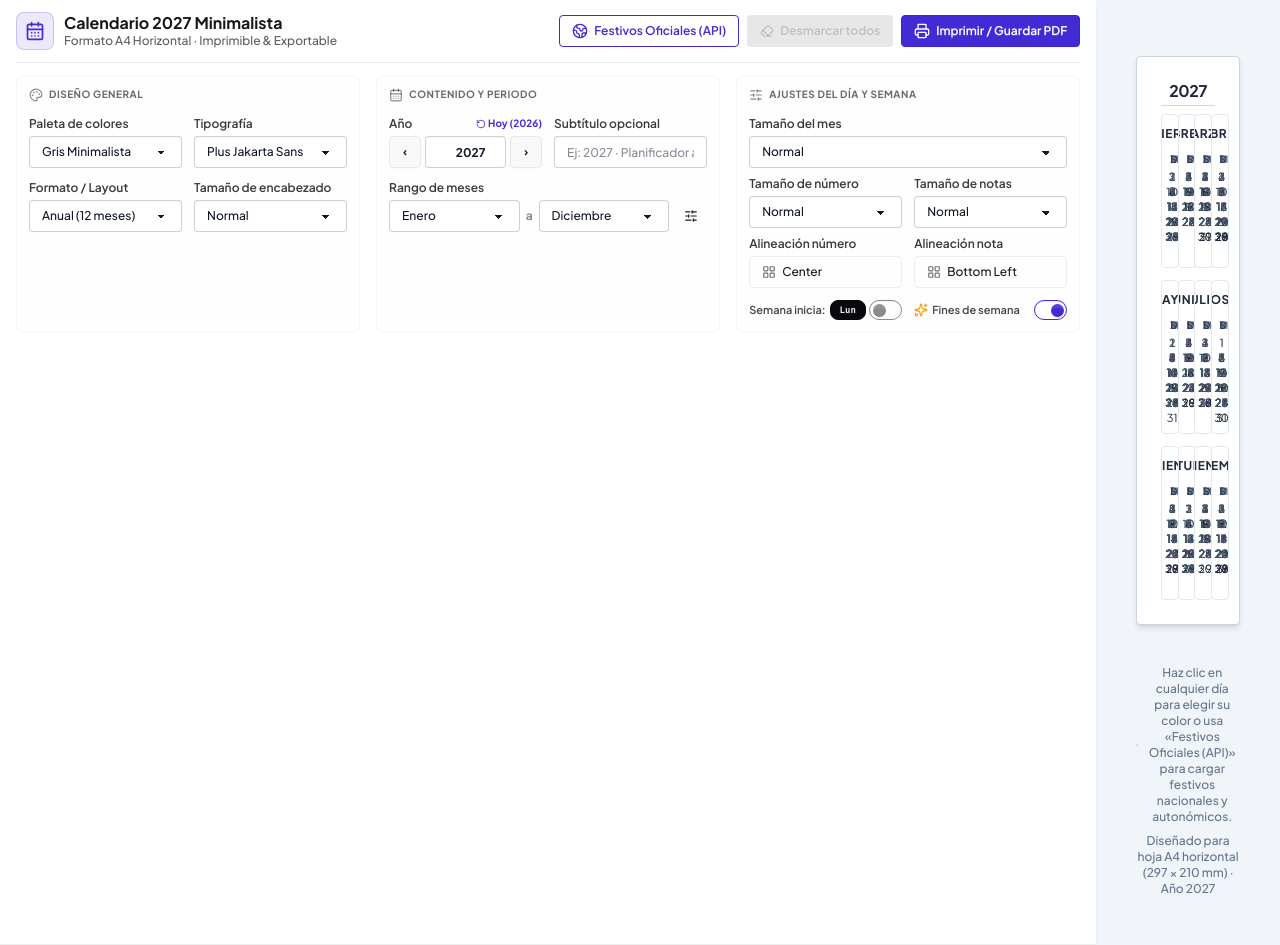
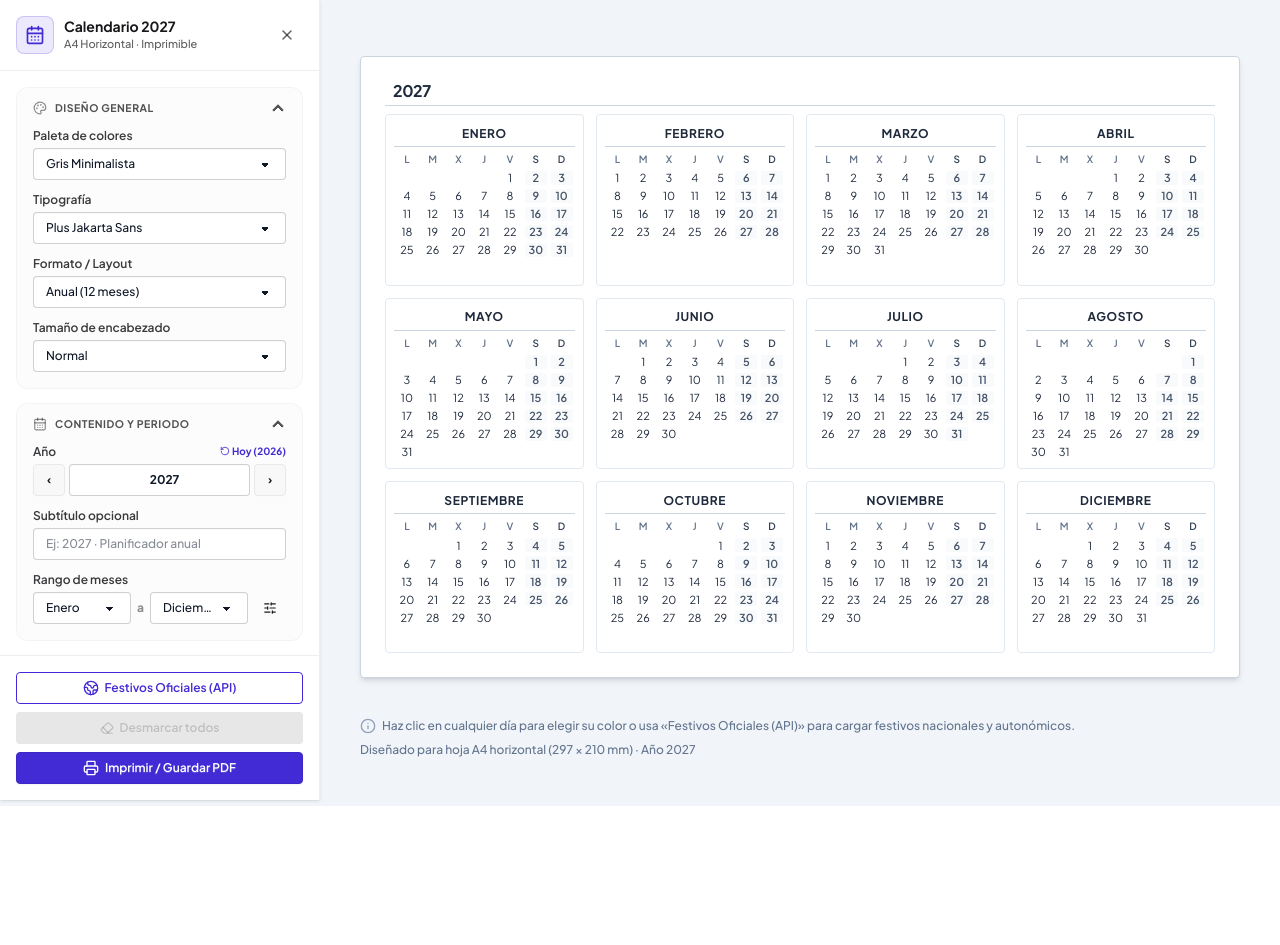
Before and after one commit to ignaciorevainera/print-calendar, a React (Vite) app: page / in a window 1280 px wide. After the commit the page ends 806 px from the top, so only its background shows below. Built offline with nearby package versions, Linux system fonts and the light colour scheme; a web font is replaced by a local one.

Commit message:
feat(toolbar): refactor toolbar into a vertical sidebar with collapsible sections

```diff
--- a/src/components/ControlToolbar.tsx
+++ b/src/components/ControlToolbar.tsx
@@ -6,12 +6,12 @@ import {
   Printer,
   Palette,
   CalendarDays,
-  Type,
   Sparkles,
   Eraser,
   Globe2,
   SlidersHorizontal,
-  RotateCcw
+  RotateCcw,
+  X
 } from 'lucide-react';
 
 const MONTH_NAMES = [
@@ -29,6 +29,8 @@ interface ControlToolbarProps {
 }
 
 export const ControlToolbar: React.FC<ControlToolbarProps> = ({
+  isOpen = true,
+  onToggle,
   onPrint,
   onClearSelectedDays,
   onOpenHolidaysModal,
@@ -82,77 +84,47 @@ export const ControlToolbar: React.FC<ControlToolbarProps> = ({
     setTempYear(String(validYear));
   };
 
+  if (!isOpen) {
+    return null;
+  }
+
   return (
-    <header className="no-print bg-base-100 border-b border-base-300 shadow-xs sticky top-0 z-40">
-      <div className="max-w-7xl mx-auto px-4 py-3">
-        <div className="flex flex-wrap items-center justify-between gap-3 mb-3">
-          <div className="flex items-center gap-2.5">
-            <div className="p-2 bg-primary/10 text-primary rounded-lg border border-primary/20 flex items-center justify-center">
+    <aside className="no-print w-80 h-screen sticky top-0 bg-base-100 border-r border-base-300 shadow-sm flex flex-col overflow-hidden z-40 shrink-0">
+      <div className="p-4 border-b border-base-300 flex items-center justify-between gap-2 shrink-0 bg-base-100">
+        <div className="flex items-center gap-2.5 min-w-0">
+          <div className="p-2 bg-primary/10 text-primary rounded-lg border border-primary/20 flex items-center justify-center shrink-0">
             <CalendarDays className="w-5 h-5" />
           </div>
-            <div>
-              <h1 className="text-base font-bold text-base-content leading-tight">
-                Calendario {year} Minimalista
+          <div className="min-w-0">
+            <h1 className="text-sm font-bold text-base-content leading-tight truncate">
+              Calendario {year}
             </h1>
-              <p className="text-xs text-base-content/70 font-medium">
-                Formato A4 Horizontal · Imprimible & Exportable
+            <p className="text-[11px] text-base-content/70 font-medium truncate">
+              A4 Horizontal · Imprimible
             </p>
           </div>
         </div>
-
-          <div className="flex items-center gap-2 flex-wrap">
+        {onToggle && (
           <button
             type="button"
-              id="btn-open-holidays-modal"
-              onClick={onOpenHolidaysModal}
-              className="btn btn-sm btn-outline btn-primary gap-1.5"
-              title="Buscar y cargar festivos oficiales desde API externa"
+            onClick={onToggle}
+            className="btn btn-sm btn-ghost btn-square text-base-content/70 hover:text-base-content shrink-0"
+            title="Ocultar panel"
+            aria-label="Ocultar panel"
           >
-              <Globe2 className="w-4 h-4" />
-              <span>Festivos Oficiales (API)</span>
+            <X className="w-4 h-4" />
           </button>
-
-            <button
-              type="button"
-              id="btn-clear-all-days"
-              onClick={onClearSelectedDays}
-              disabled={selectedCount === 0}
-              className="btn btn-sm btn-outline btn-error gap-1.5"
-              title={
-                selectedCount > 0
-                  ? `Desmarcar todos los días marcados (${selectedCount})`
-                  : 'No hay ningún día marcado actualmente'
-              }
-            >
-              <Eraser className="w-3.5 h-3.5" />
-              <span>Desmarcar todos</span>
-              {selectedCount > 0 && (
-                <span className="badge badge-sm badge-error text-white font-mono text-[10px] font-bold">
-                  {selectedCount}
-                </span>
         )}
-            </button>
-
-            <button
-              type="button"
-              id="btn-print-browser"
-              onClick={onPrint}
-              className="btn btn-sm btn-primary gap-1.5 text-white shadow-xs"
-            >
-              <Printer className="w-4 h-4" />
-              <span>Imprimir / Guardar PDF</span>
-            </button>
-          </div>
       </div>
 
-        <div className="flex flex-wrap gap-4 pt-3 border-t border-base-300 text-xs">
-          {/* Grupo 1: Diseño General */}
-          <div className="flex-1 min-w-[280px] bg-base-200/20 p-3 rounded-lg border border-base-300/50 flex flex-col gap-2.5">
-            <div className="font-bold text-base-content/65 uppercase tracking-wider text-[10px] flex items-center gap-1.5 select-none">
+      <div className="flex-1 overflow-y-auto p-4 flex flex-col gap-3.5 min-h-0">
+        <div className="collapse collapse-arrow bg-base-200/40 border border-base-300/60 rounded-xl">
+          <input type="checkbox" defaultChecked />
+          <div className="collapse-title font-bold text-base-content/75 uppercase tracking-wider text-[10.5px] flex items-center gap-2 select-none min-h-0 py-3 px-4">
             <Palette className="w-3.5 h-3.5 text-base-content/50" />
             <span>Diseño General</span>
           </div>
-            <div className="grid grid-cols-2 gap-3 mt-1">
+          <div className="collapse-content px-4 pb-4 flex flex-col gap-3 text-xs">
             <div className="flex flex-col gap-1">
               <label className="font-semibold text-base-content/85">Paleta de colores</label>
               <select
@@ -219,13 +191,13 @@ export const ControlToolbar: React.FC<ControlToolbarProps> = ({
           </div>
         </div>
 
-          {/* Grupo 2: Contenido y Rango */}
-          <div className="flex-1 min-w-[280px] bg-base-200/20 p-3 rounded-lg border border-base-300/50 flex flex-col gap-2.5">
-            <div className="font-bold text-base-content/65 uppercase tracking-wider text-[10px] flex items-center gap-1.5 select-none">
+        <div className="collapse collapse-arrow bg-base-200/40 border border-base-300/60 rounded-xl">
+          <input type="checkbox" defaultChecked />
+          <div className="collapse-title font-bold text-base-content/75 uppercase tracking-wider text-[10.5px] flex items-center gap-2 select-none min-h-0 py-3 px-4">
             <CalendarDays className="w-3.5 h-3.5 text-base-content/50" />
             <span>Contenido y Periodo</span>
           </div>
-            <div className="grid grid-cols-2 gap-3 mt-1">
+          <div className="collapse-content px-4 pb-4 flex flex-col gap-3 text-xs">
             <div className="flex flex-col gap-1">
               <div className="flex items-center justify-between">
                 <label className="font-semibold text-base-content/85">Año</label>
@@ -294,7 +266,7 @@ export const ControlToolbar: React.FC<ControlToolbarProps> = ({
               />
             </div>
 
-              <div className="flex flex-col gap-1 col-span-2">
+            <div className="flex flex-col gap-1">
               <label className="font-semibold text-base-content/85">Rango de meses</label>
               <div className="flex gap-1.5 items-center w-full">
                 <select
@@ -362,14 +334,14 @@ export const ControlToolbar: React.FC<ControlToolbarProps> = ({
           </div>
         </div>
 
-          {/* Grupo 3: Personalización del Día */}
-          <div className="flex-1 min-w-[280px] bg-base-200/20 p-3 rounded-lg border border-base-300/50 flex flex-col gap-2.5">
-            <div className="font-bold text-base-content/65 uppercase tracking-wider text-[10px] flex items-center gap-1.5 select-none">
+        <div className="collapse collapse-arrow bg-base-200/40 border border-base-300/60 rounded-xl">
+          <input type="checkbox" defaultChecked />
+          <div className="collapse-title font-bold text-base-content/75 uppercase tracking-wider text-[10.5px] flex items-center gap-2 select-none min-h-0 py-3 px-4">
             <SlidersHorizontal className="w-3.5 h-3.5 text-base-content/50" />
             <span>Ajustes del Día y Semana</span>
           </div>
-            <div className="grid grid-cols-2 gap-x-3 gap-y-2 mt-1">
-              <div className="flex flex-col gap-1 col-span-2">
+          <div className="collapse-content px-4 pb-4 flex flex-col gap-3 text-xs">
+            <div className="flex flex-col gap-1">
               <label className="font-semibold text-base-content/85">Tamaño del mes</label>
               <select
                 id="select-month-size"
@@ -384,6 +356,7 @@ export const ControlToolbar: React.FC<ControlToolbarProps> = ({
               </select>
             </div>
 
+            <div className="grid grid-cols-2 gap-2">
               <div className="flex flex-col gap-1">
                 <label className="font-semibold text-base-content/85">Tamaño de número</label>
                 <select
@@ -412,7 +385,9 @@ export const ControlToolbar: React.FC<ControlToolbarProps> = ({
                   <option value="lg">Grande</option>
                 </select>
               </div>
+            </div>
 
+            <div className="grid grid-cols-2 gap-2">
               <div className="flex flex-col gap-1">
                 <label className="font-semibold text-base-content/85">Alineación número</label>
                 <DayPositionPicker
@@ -440,8 +415,9 @@ export const ControlToolbar: React.FC<ControlToolbarProps> = ({
                   oppositeElementPosition={dayNumberPosition}
                 />
               </div>
+            </div>
 
-              <div className="flex flex-col justify-center gap-0.5 pt-1">
+            <div className="flex flex-col gap-2 pt-1 border-t border-base-300/40">
               <label className="flex items-center justify-between cursor-pointer">
                 <span className="font-semibold text-base-content/80 flex items-center gap-1 text-[11px]">
                   Semana inicia:
@@ -457,9 +433,7 @@ export const ControlToolbar: React.FC<ControlToolbarProps> = ({
                   className="toggle toggle-sm toggle-primary"
                 />
               </label>
-              </div>
 
-              <div className="flex flex-col justify-center gap-0.5 pt-1">
               <label className="flex items-center justify-between cursor-pointer">
                 <span className="font-semibold text-base-content/80 flex items-center gap-1 text-[11px]">
                   <Sparkles className="w-3.5 h-3.5 text-amber-500 shrink-0" />
@@ -477,7 +451,50 @@ export const ControlToolbar: React.FC<ControlToolbarProps> = ({
           </div>
         </div>
       </div>
+
+      <div className="p-4 border-t border-base-300 bg-base-100 shrink-0 flex flex-col gap-2">
+        <button
+          type="button"
+          id="btn-open-holidays-modal"
+          onClick={onOpenHolidaysModal}
+          className="btn btn-sm btn-outline btn-primary w-full gap-1.5"
+          title="Buscar y cargar festivos oficiales desde API externa"
+        >
+          <Globe2 className="w-4 h-4" />
+          <span>Festivos Oficiales (API)</span>
+        </button>
+
+        <button
+          type="button"
+          id="btn-clear-all-days"
+          onClick={onClearSelectedDays}
+          disabled={selectedCount === 0}
+          className="btn btn-sm btn-outline btn-error w-full gap-1.5"
+          title={
+            selectedCount > 0
+              ? `Desmarcar todos los días marcados (${selectedCount})`
+              : 'No hay ningún día marcado actualmente'
+          }
+        >
+          <Eraser className="w-3.5 h-3.5" />
+          <span>Desmarcar todos</span>
+          {selectedCount > 0 && (
+            <span className="badge badge-sm badge-error text-white font-mono text-[10px] font-bold">
+              {selectedCount}
+            </span>
+          )}
+        </button>
+
+        <button
+          type="button"
+          id="btn-print-browser"
+          onClick={onPrint}
+          className="btn btn-sm btn-primary w-full gap-1.5 text-white shadow-xs"
+        >
+          <Printer className="w-4 h-4" />
+          <span>Imprimir / Guardar PDF</span>
+        </button>
       </div>
-    </header>
+    </aside>
   );
 };
```
Lines whose indentation alone changed are shown as unchanged.
